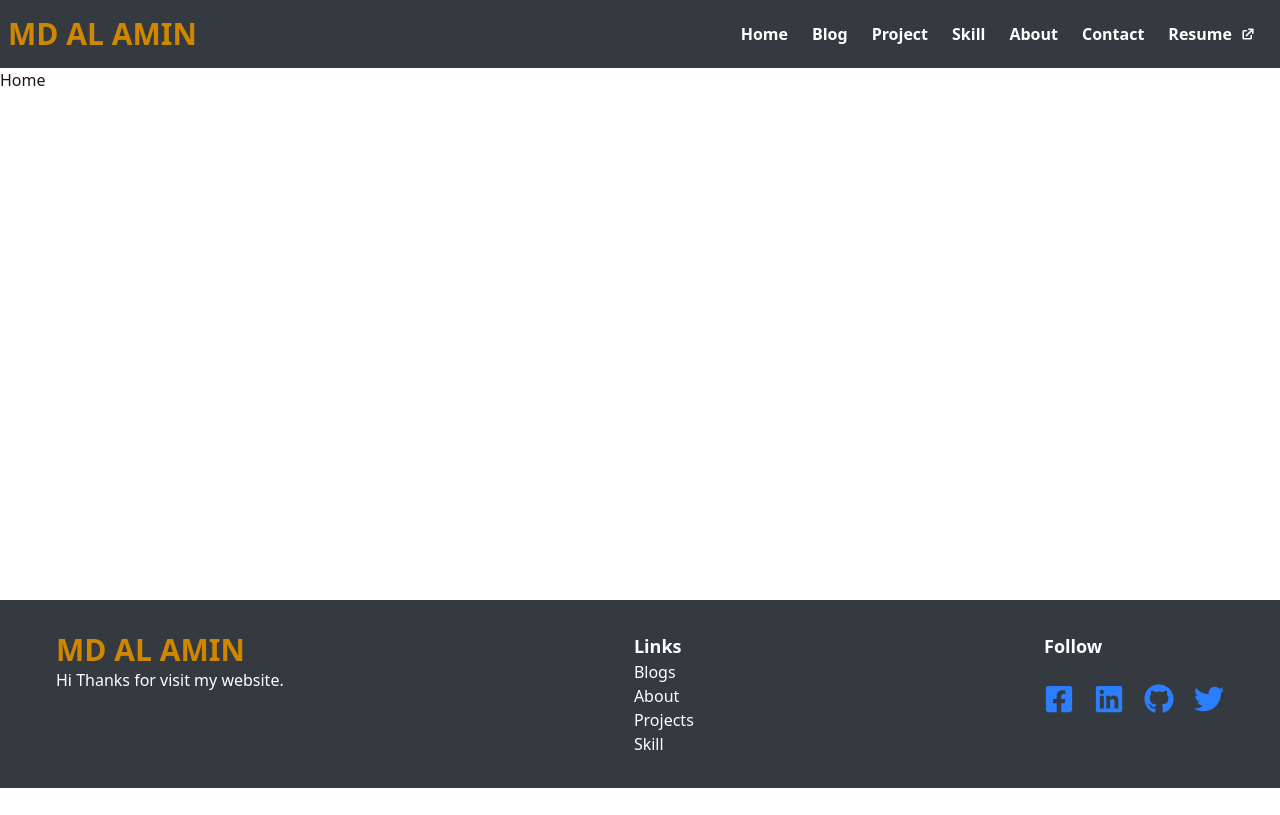
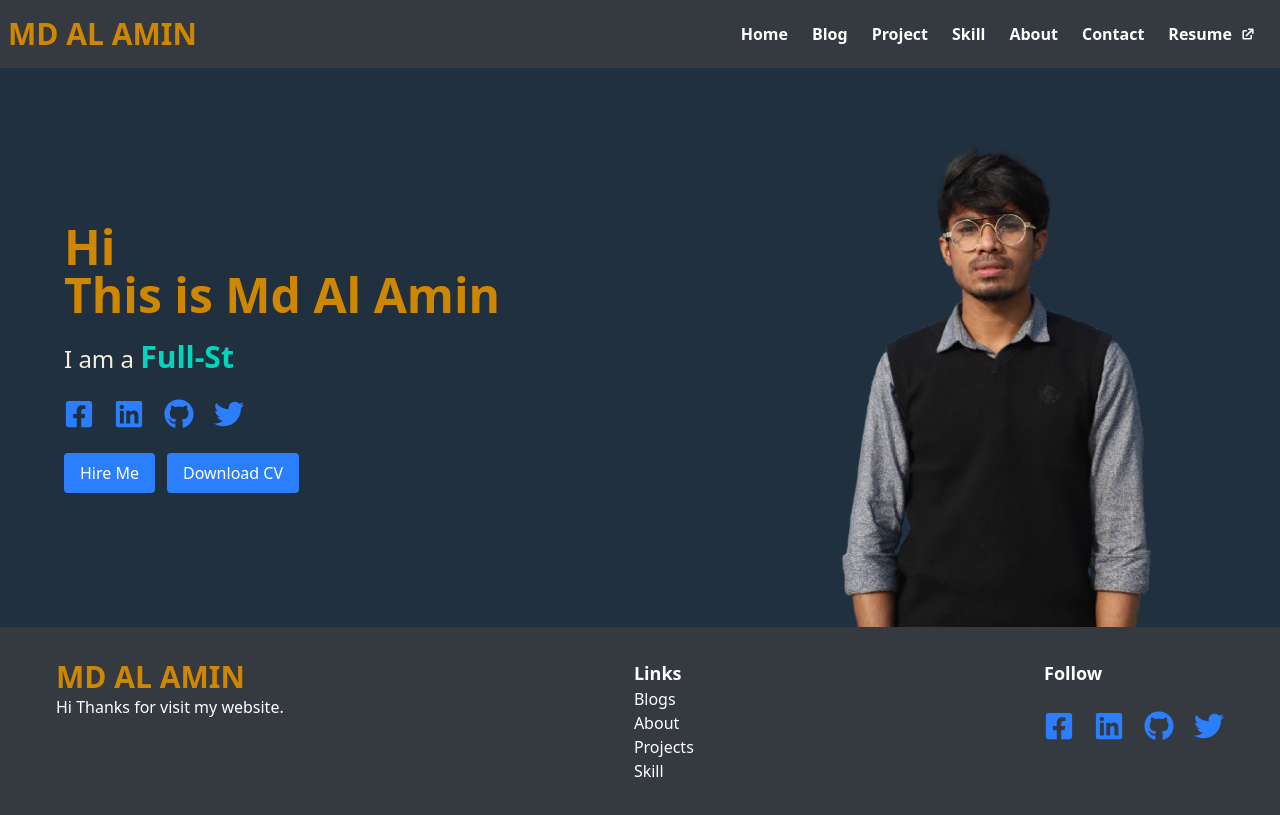
Before and after one commit to Md-AlaminHero/md-alamin, a React (Vite) app: page / in a window 1280 px wide. Built offline with nearby package versions, Linux system fonts and the light colour scheme.

Commit message:
set up a banner section

```diff
--- a/package.json
+++ b/package.json
@@ -15,6 +15,7 @@
     "react-dom": "^19.1.1",
     "react-icons": "^5.5.0",
     "react-router": "^7.8.0",
+    "react-simple-typewriter": "^5.0.1",
     "tailwindcss": "^4.1.11"
   },
   "devDependencies": {
--- /dev/null
+++ b/src/pages/Home/Banner.jsx
@@ -0,0 +1,63 @@
+import { Link } from "react-router";
+import img from "../../assets/Alamin.png";
+import { useTypewriter, Cursor } from "react-simple-typewriter";
+import SocialIcon from "../../Shared/SocialIcon";
+
+const Banner = () => {
+    const [text] = useTypewriter({
+        words: [
+            "Frontend Developer",
+            "Full-Stack Web Developer",
+            "MERN Stack Developer",
+            "React Developer",
+            "Backend Developer",
+        ],
+        loop: 0,
+        typeSpeed: 120,
+        // delaySpeed: 1300
+    });
+    return (
+        <div className="bg-[#20303F] ">
+            <div className="container mx-auto md:flex justify-between items-center px-16">
+                <div>
+                    <p className="text-3xl lg:text-5xl font-bold text-yellow-600 pt-5">
+                        Hi
+                        <br /> This is Md Al Amin
+                    </p>
+                    <p className="my-5">
+                        <span className="text-2xl text-[#F5EEDD]">I am a </span> <span className="text-3xl text-teal-400 font-semibold">{text}</span>
+                        <Cursor cursorColor="white" />
+                    </p>
+                    <SocialIcon></SocialIcon>
+                    <div className="mt-5">
+                        <Link to={"/contact"}>
+                            <button
+                                type="button"
+                                className="px-4 py-2 rounded text-white  mr-3 bg-blue-500 hover:bg-blue-700"
+                            >
+                                Hire Me
+                            </button>
+                        </Link>
+                        <Link
+                            to={
+                                "#"
+                            }
+                        >
+                            <button
+                                type="button"
+                                className="px-4 py-2 rounded text-white  bg-blue-500 hover:bg-blue-700"
+                            >
+                                Download CV
+                            </button>
+                        </Link>
+                    </div>
+                </div>
+                <div className="z-10">
+                    <img src={img} alt="" />
+                </div>
+            </div>
+        </div>
+    );
+};
+
+export default Banner;
--- a/src/Components/Home/Home.jsx
+++ b/src/pages/Home/Home.jsx
@@ -1,9 +1,10 @@
 import React from 'react';
+import Banner from './Banner';
 
 const Home = () => {
     return (
         <div>
-            <h1>Home</h1>
+            <Banner></Banner>
         </div>
     );
 };
--- a/src/routes/Routes.jsx
+++ b/src/routes/Routes.jsx
@@ -1,6 +1,6 @@
 import React from 'react';
 import { createBrowserRouter } from 'react-router';
-import Home from '../Components/Home/Home';
+import Home from '../pages/Home/Home';
 import RootLayout from '../Layout/RootLayout';
 
 export const router = createBrowserRouter([
```
Also changed, not shown: src/assets/Alamin.png (added), 1 other file (tests, documents, lock files or other folders).
